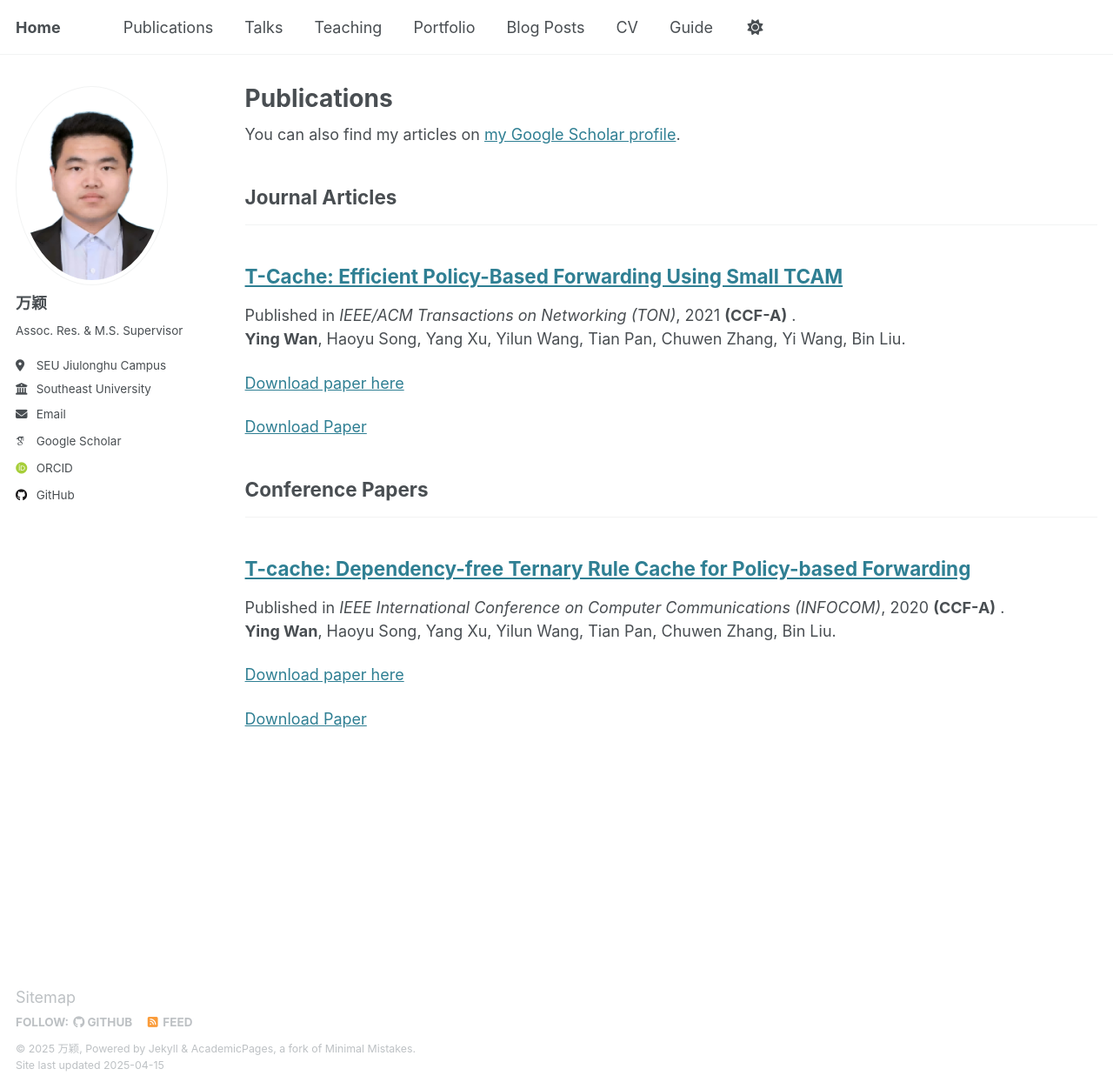
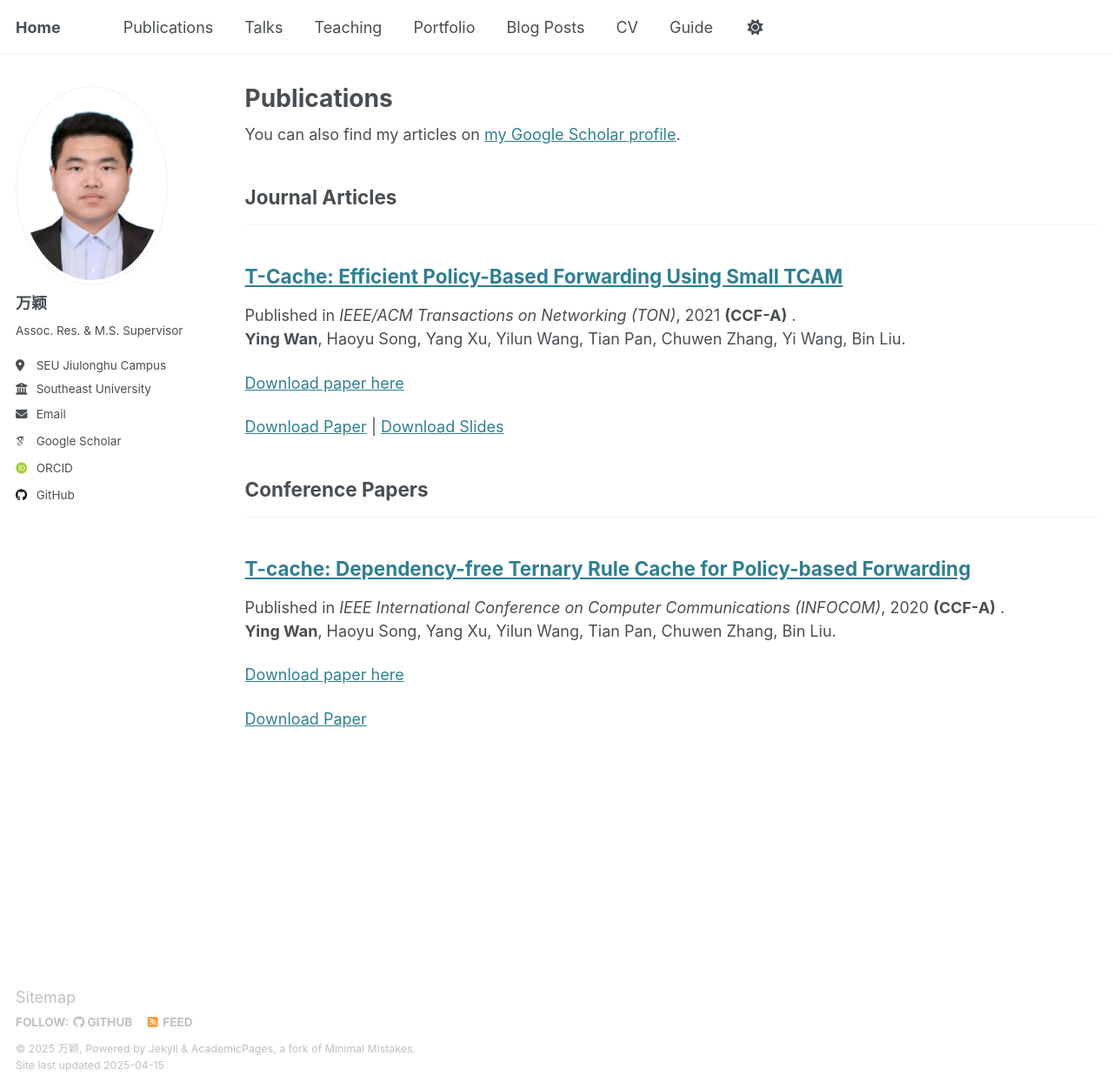
Before and after one commit to wany16/wany16.github.io, a Jekyll site: the page built from _pages/publications.html, in a window 1280 px wide and 1252 px high. Shown: the whole window at 87% size. Built offline with Jekyll 4.4.1, drawn with Linux system fonts in a browser that asks for light colours; some web fonts are replaced.

Commit message:
add pubs

```diff
--- a/_includes/archive-single.html
+++ b/_includes/archive-single.html
@@ -62,6 +62,8 @@
 
     {% if post.citation and post.paperurl and post.slidesurl %}
       <p>Recommended citation: {{ post.citation }}<br /><a href="{{ post.paperurl }}">Download Paper</a> | <a href="{{ post.slidesurl }}">Download Slides</a></p>
+    {% elsif post.paperurl and post.slidesurl %}
+      <p><a href="{{ post.paperurl }}">Download Paper</a> | <a href="{{ post.slidesurl }}">Download Slides</a></p>
     {% elsif post.citation and post.paperurl %}
       <p>Recommended citation: {{ post.citation }}<br /><a href="{{ post.paperurl }}">Download Paper</a></p>
     {% elsif post.citation and post.slidesurl %}
```
